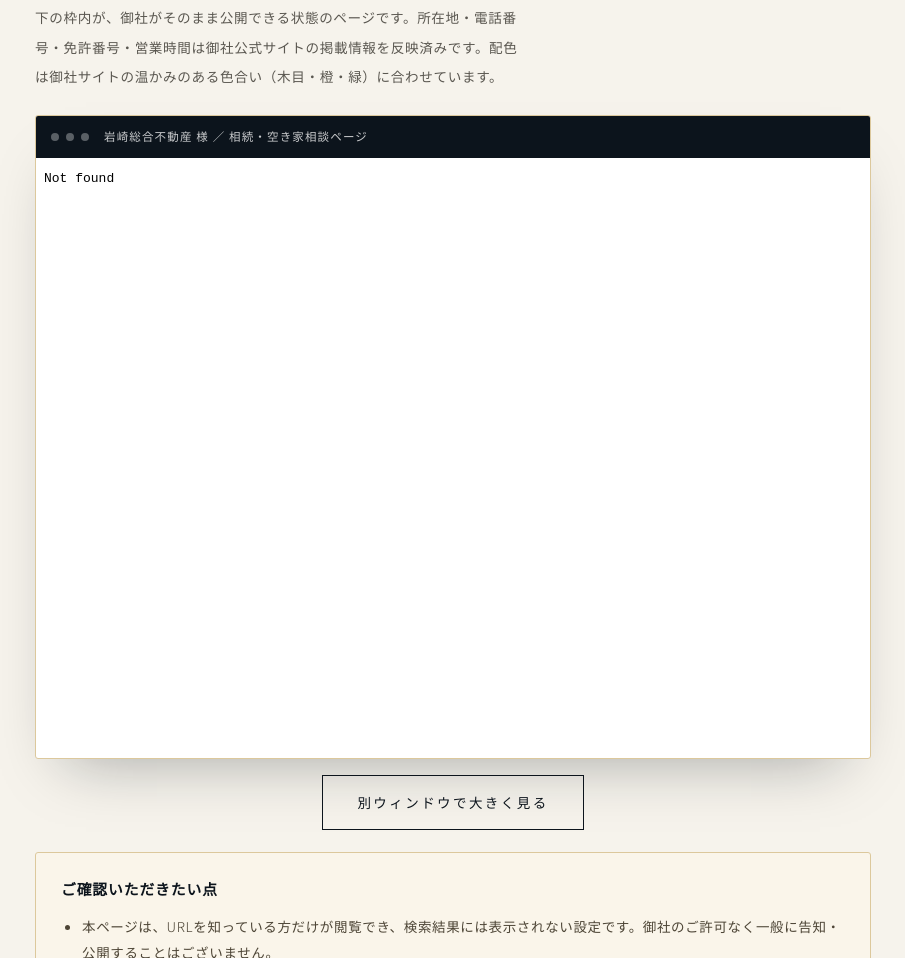
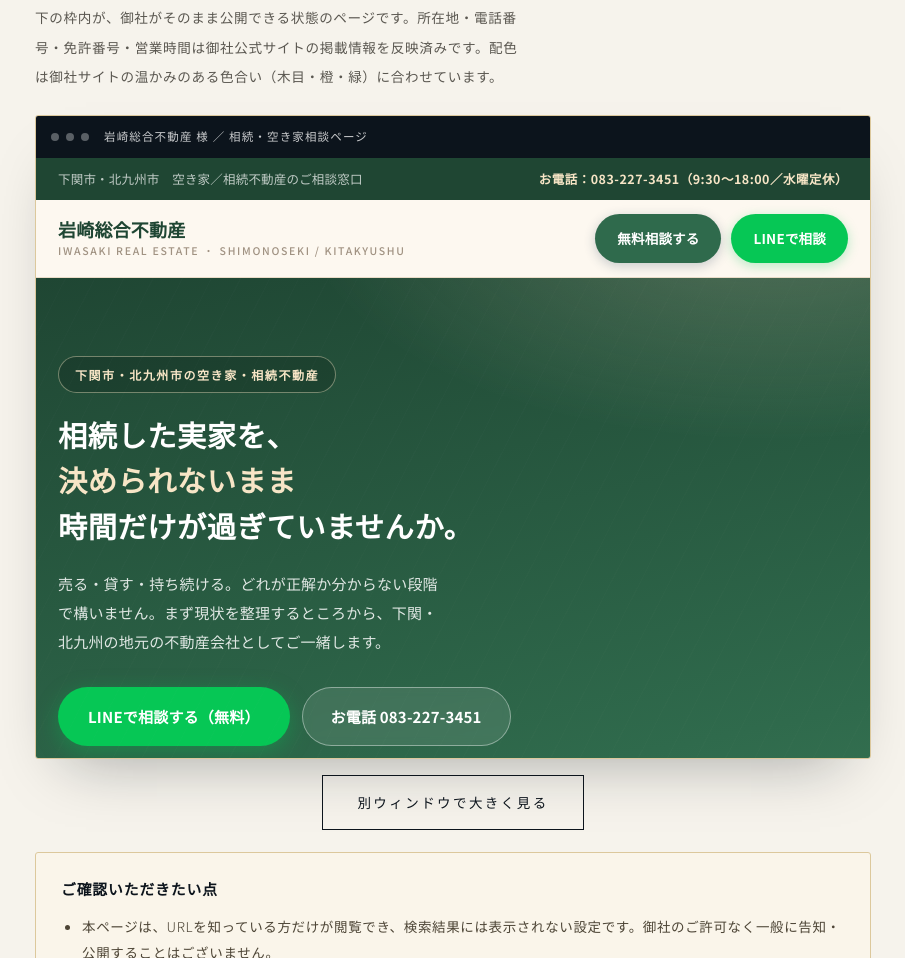
Before and after one commit to baikogakuin/iwasakisama, a plain HTML site: page proposal.html in a window 1280 px wide. Shown: the part 2713-3671 px from the top of the page, without its empty margins (187-1092 px from the left). Drawn offline with nearby package versions, Linux system fonts and the light colour scheme; a web font is replaced by a local one.

Commit message:
Add files via upload

```diff
--- a/proposal.html
+++ b/proposal.html
@@ -336,9 +336,9 @@
   <p class="sec-sub">下の枠内が、御社がそのまま公開できる状態のページです。所在地・電話番号・免許番号・営業時間は御社公式サイトの掲載情報を反映済みです。配色は御社サイトの温かみのある色合い（木目・橙・緑）に合わせています。</p>
   <div class="mock-frame">
     <div class="bar"><i></i><i></i><i></i><span>岩崎総合不動産 様 ／ 相続・空き家相談ページ</span></div>
-    <iframe src="iwasaki_mock.html" title="岩崎総合不動産様 お客様向けページ" loading="lazy"></iframe>
+    <iframe src="index.html" title="岩崎総合不動産様 お客様向けページ" loading="lazy"></iframe>
   </div>
-  <div class="mock-link"><a href="iwasaki_mock.html" target="_blank" rel="noopener">別ウィンドウで大きく見る</a></div>
+  <div class="mock-link"><a href="index.html" target="_blank" rel="noopener">別ウィンドウで大きく見る</a></div>
   <div class="print-only mock-print">お客様向けページは、メール本文に記載のURLからスマートフォン・パソコンでご覧いただけます。</div>
   <div class="note-box" style="margin-top:22px;">
     <h4>ご確認いただきたい点</h4>
```
